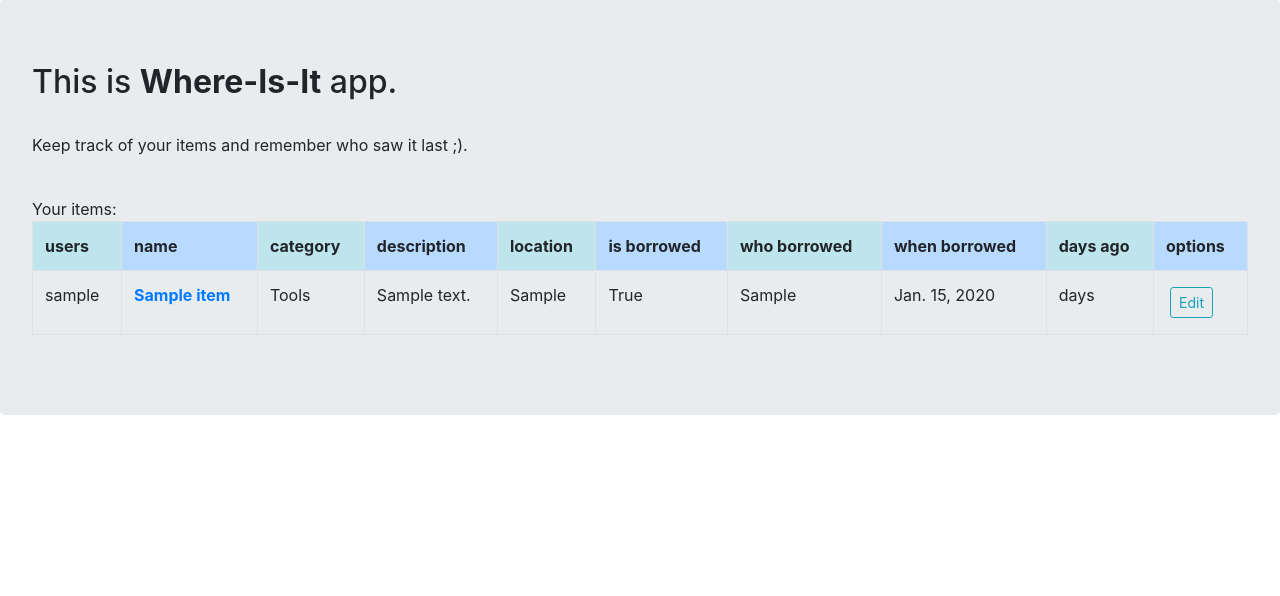
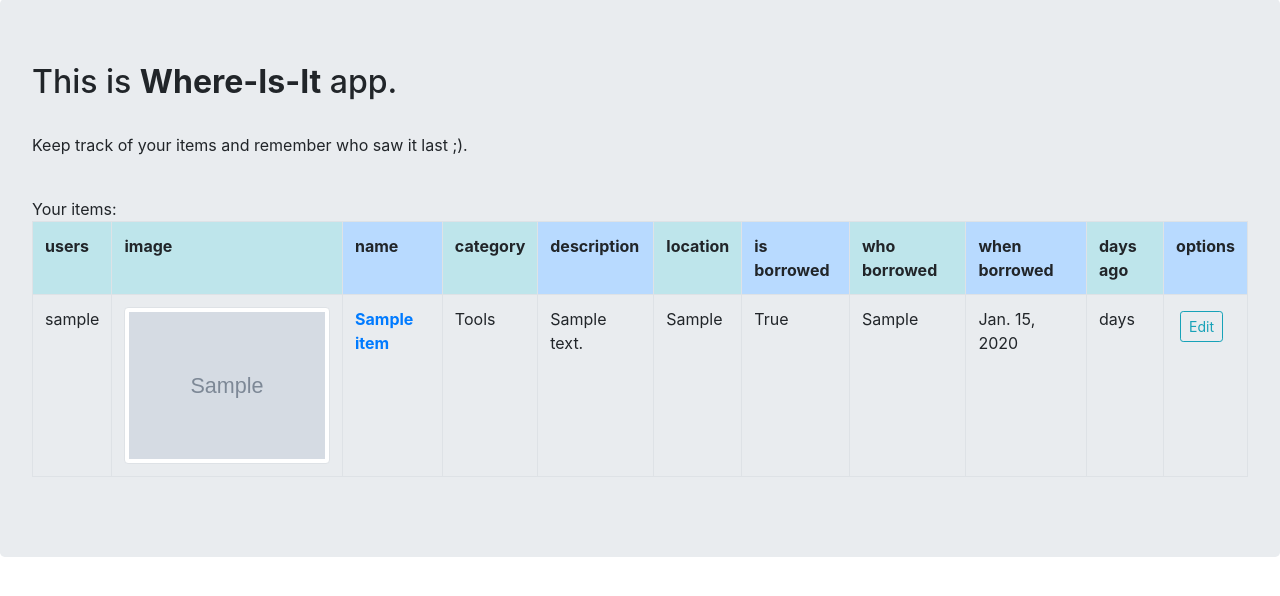
Before and after one commit to elenerandarill/Django-Whereisit, a Django app: page / in a window 1280 px wide. Shown: the part 129-725 px from the top of the page. Run offline with Django 3.2, Linux system fonts and the light colour scheme; a user stored in the database is signed in; tables that the repository leaves empty hold one stand-in row (values such as "Sample post"); grey boxes marked "Sample" are stand-in pictures; some libraries are stand-ins or nearby versions.

Commit message:
Custom images for items. Or default if none provided.

```diff
--- a/whereisit_app/models.py
+++ b/whereisit_app/models.py
@@ -23,6 +23,7 @@ class Profile(models.Model):
 
 class Item(models.Model):
     name = models.CharField(max_length=50)
+    image = models.ImageField(default='def-item.png', upload_to='items_pics')
     CATEGORIES = (
         ('Tools', 'Tools'),
         ('Computer stuff', 'Computer stuff'),
@@ -45,12 +46,17 @@ class Item(models.Model):
     class Meta:
         ordering = ['name']
 
-    # def save(self, *args, **kwargs):
-    #     super().save(*args, **kwargs)
-    #     self.users.add(User.objects.get(self.user.id))
-
     def __str__(self):
         return f'{self.name}, category: {self.category}, location:'
 
+    def save(self, *args, **kwargs):
+        super().save(*args, **kwargs)
+        img = Image.open(self.image.path)
+        if img.height > 200:
+            output_size = (200, 200)
+            img.thumbnail(output_size)
+            img.save(self.image.path)
+
+
     def get_absolute_url(self):
         return reverse('item-detail', kwargs={'pk': self.pk})
--- a/whereisit_app/templates/whereisit_app/home.html
+++ b/whereisit_app/templates/whereisit_app/home.html
@@ -9,6 +9,7 @@
         <table class="table table-bordered">
             <tr>
                 <th scope="col" class="table-info">users</th>
+                <th scope="col" class="table-info">image</th>
                 <th scope="col" class="table-primary">name</th>
                 <th scope="col" class="table-info">category</th>
                 <th scope="col" class="table-primary">description</th>
@@ -26,6 +27,14 @@
                             {% for user in item.users.all %}
                                 {{ user.username }}
                             {% endfor %}
+                        </td>
+                        <td>
+                            {% if item.image %}
+                                <img class="img-thumbnail" height="150" src="{{ item.image.url }}">
+                            {% else %}
+                                No image.
+                            {% endif %}
+
                         </td>
                         <td>
                             <a href="{% url 'item-detail' item.pk %}">
--- a/whereisit_app/templates/whereisit_app/item_detail.html
+++ b/whereisit_app/templates/whereisit_app/item_detail.html
@@ -6,6 +6,7 @@
 
     <div class="col mt-3 mb-3">
         <h4><strong>Name:</strong> {{ item.name }}</h4><br>
+        <img class="img-thumbnail" src="{{ item.image.url }}"><br>
         <strong>Users seeing the item:</strong>
         {% for user in item.users.all %}
             {{ user.username }}
--- a/whereisit_app/templates/whereisit_app/item_form.html
+++ b/whereisit_app/templates/whereisit_app/item_form.html
@@ -2,7 +2,7 @@
 {% block content %}
 
     <h3>Adding new item:</h3>
-    <form method="POST">
+    <form method="POST" enctype="multipart/form-data">
         {% csrf_token %}
             {{ form.as_p }}
         <button type="submit" class="btn btn-info">Save</button>
--- a/whereisit_app/templates/whereisit_app/item_update_form.html
+++ b/whereisit_app/templates/whereisit_app/item_update_form.html
@@ -2,7 +2,7 @@
 {% block content %}
     <h3>Updating item</h3>
     <p class="col m-3">Here you can update info about your item:</p>
-    <form method="POST">
+    <form method="POST" enctype="multipart/form-data">
         {% csrf_token %}
             {{ form.as_p }}
         <input type="submit" class="btn btn-outline-info" value="Update">
--- a/whereisit_app/views.py
+++ b/whereisit_app/views.py
@@ -64,7 +64,7 @@ class ItemDetailView(DetailView):
 
 class ItemCreateView(LoginRequiredMixin, CreateView):
     model = Item
-    fields = ['name', 'category', 'description', 'location', 'is_borrowed', 'who_borrowed', 'when_borrowed']
+    fields = ['name', 'image', 'category', 'description', 'location', 'is_borrowed', 'who_borrowed', 'when_borrowed']
 
     def form_valid(self, form):
         # https://stackoverflow.com/questions/18246326/how-do-i-set-user-field-in-form-to-the-currently-logged-in-user
@@ -76,7 +76,7 @@ class ItemCreateView(LoginRequiredMixin, CreateView):
 
 class ItemUpdateView(LoginRequiredMixin, UpdateView):
     model = Item
-    fields = ['name', 'category', 'description', 'location', 'is_borrowed', 'who_borrowed', 'when_borrowed']
+    fields = ['name', 'image', 'category', 'description', 'location', 'is_borrowed', 'who_borrowed', 'when_borrowed']
     template_name_suffix = '_update_form'
 
 
```
Also changed, not shown: media/def-item.png (added), static/whereisit_app/main.css (added), whereisit_app/migrations/0009_item_image.py (added), 1 other file.
